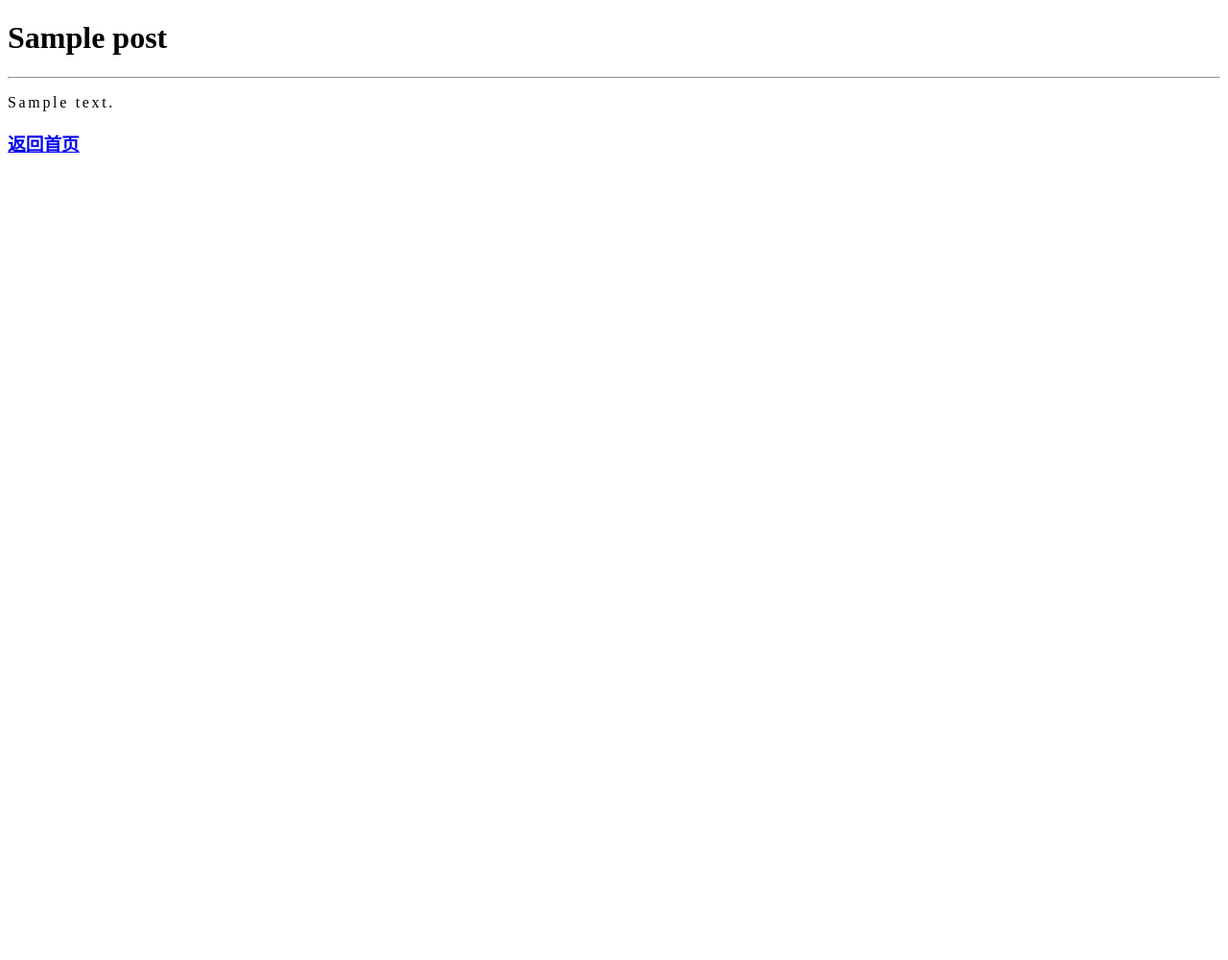
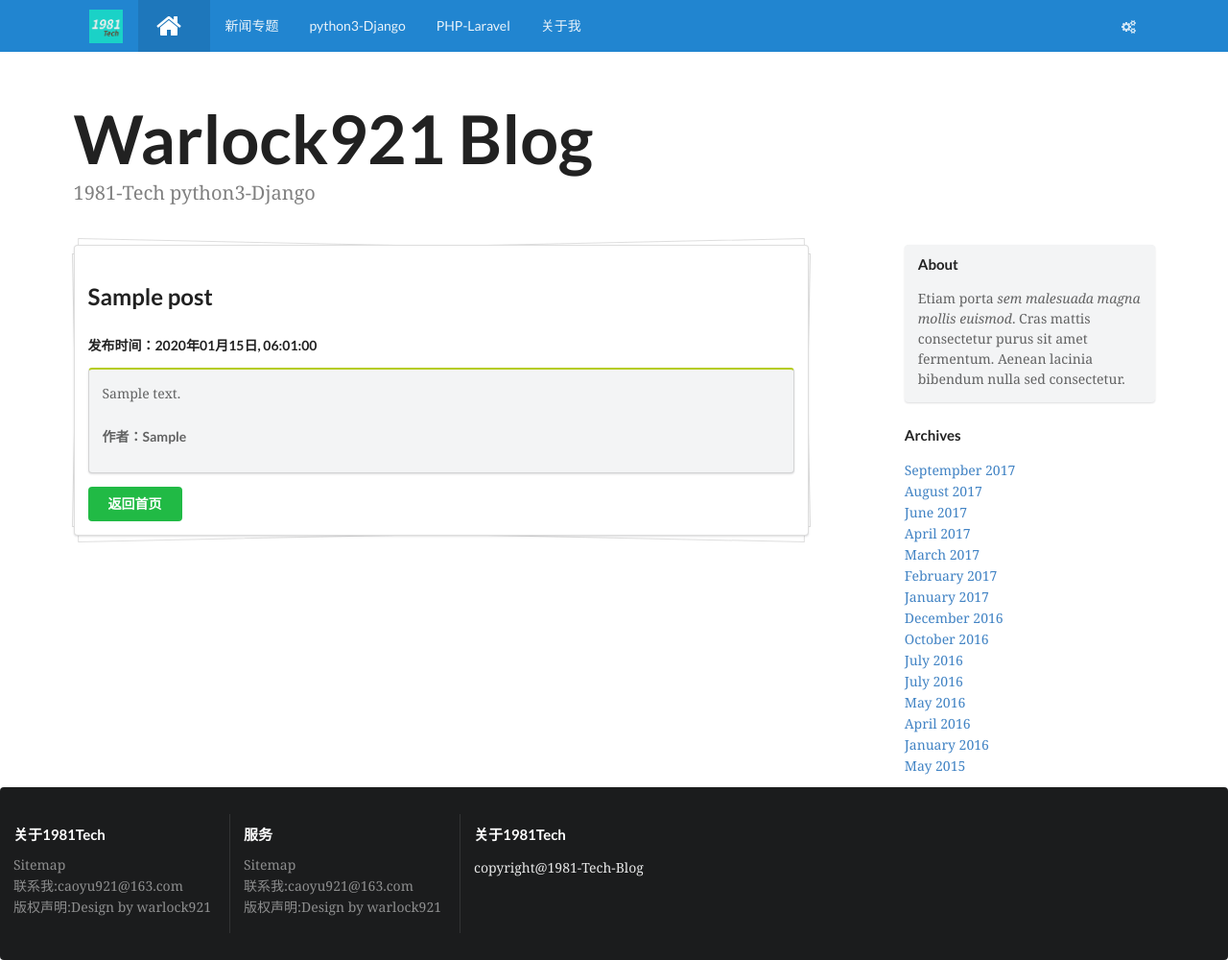
Before and after one commit to warlock921/mblog, a Django app: a page that uses templates/post.html in a window 1280 px wide. Shown: the whole page at 96% size. Before the commit the page ends 159 px from the top, so only its background shows below. Run offline with Django 3.2, Linux system fonts and the light colour scheme; tables that the repository leaves empty hold one stand-in row (values such as "Sample post").

Commit message:
增加作者字段，页面跳转完成！

```diff
--- a/mainsite/models.py
+++ b/mainsite/models.py
@@ -8,6 +8,7 @@ class Post(models.Model):
 	slug = models.CharField(max_length=200)
 	body = models.TextField()
 	pub_date = models.DateTimeField(default = timezone.now)
+	auth = models.CharField(max_length=100,default = 'warlock921')
 
 
 	class Meta:
--- a/requirements.txt
+++ b/requirements.txt
@@ -1,5 +1,7 @@
 configparser==3.5.0
 Django==1.11.5
+django-markdown-deux==1.0.5
+markdown2==2.3.4
 mysqlclient==1.3.12
 pkg-resources==0.0.0
 pytz==2017.2
--- a/templates/HTML/base.html
+++ b/templates/HTML/base.html
@@ -23,8 +23,17 @@
 {% include 'HTML/footer.html' %}
 </body>
 <style type="text/css">
-body {
+body,html {
+margin: 0;
+padding:0;
+height: 100%;
 font-family: Georgia, "Ubuntu Regular", "Times", serif;
+}
+.footer{
+position: absolute;
+bottom: 0;
+width: 100%;
+height: 180px;/*脚部的高度*/
 }
 .ui.inverted.pointing.menu .active.item:after {
 background-color: white !important;
--- a/templates/HTML/header.html
+++ b/templates/HTML/header.html
@@ -1,16 +1,17 @@
 <!--header.html-->
 {% load staticfiles %}
 <!DOCTYPE html>
-<div class="ui borderless fixed blue inverted pointing menu">
+<div class="ui borderless fixed blue inverted menu">
 	<div class="ui container">
 		<div class="item">
 			<img src="{% static "images/logo.png" %}">
 		</div>
-		<a class="header active item" href="#">首页</a>
+		<a class="header active item" href="/"><i class="big home icon"></i></a>
 		<a class="item" href="#">新闻专题</a>
 		<a class="item" href="#">python3-Django</a>
 		<a class="item" href="#">PHP-Laravel</a>
 		<a class="item" href="#">关于我</a>
+		<a class="item right circular ui icon button" href="/admin"><i class="icon settings"></i></a>
 	</div>
 </div>
 <div class="ui grid container">
--- a/templates/post.html
+++ b/templates/post.html
@@ -1,18 +1,66 @@
-<!DOCTYPE html>
-<html>
-<head>
-<meta charset="utf-8">
-<meta http-equiv="X-UA-Compatible" content="IE=edge,chrome=1">
-<title>欢迎光临我的博客</title>
-<meta name="description" content="">
-<meta name="keywords" content="">
-<link href="" rel="stylesheet">
-</head>
-<body>
-	<h1>{{post.title}}</h1>
+<!-- post.html -->
+{% extends "HTML/base.html" %}
+{% block title %} 1981Tec博客 {% endblock title %}
+{% block headmessage %}
+{% endblock headmessage %}
+{% block content %}
+<div class="ui grid container">
+	<div class="row" id="article">
+		<div class="eleven wide column">
+
+				<div class="ui piled segment">
+					<div>
+						<p>
+							<h1 class="ui large header">
+							{{ post.title }}
+							</h1>
+							<h5>
+							发布时间：{{post.pub_date | date:"Y年m月d日, h:m:s"}}
+							</h5>
+						</p>
+					</div>
+
+					<div class="ui olive secondary segment ">
+						<p>
+							{{post.body}}
+						</p>
+						<p>
+							<h5>
+							作者：{{post.auth}}
+							</h5>
+						</p>
+					</div>
+					<div>
+						<a class="positive ui button" href="/">返回首页</a>
+					</div>
+				</div>
+
+		</div>
+
+		<div class="four wide right floated column">
+			<div class="ui secondary segment">
+				<h4 class="ui header">
+				About
+				</h4>
+				<p>
+					Etiam porta <i>sem malesuada magna mollis euismod</i>. Cras mattis consectetur purus sit amet fermentum. Aenean lacinia bibendum nulla sed consectetur.
+				</p>
+			</div>
+			<h4 class="ui header">
+			Archives
+			</h4>
+			<div class="ui list">
+				<a class="item">Septempber 2017</a><a class="item">August 2017</a><a class="item">June 2017</a><a class="item">April 2017</a><a class="item">March 2017</a><a class="item">February 2017</a><a class="item">January 2017</a><a class="item">December 2016</a><a class="item">October 2016</a><a class="item">July 2016</a><a class="item">July 2016</a><a class="item">May 2016</a><a class="item">April 2016</a><a class="item">January 2016</a><a class="item">May 2015</a>
+			</div>
+		</div>
+	</div>
+</div>
+
+
+	<!--<h1>{{post.title}}</h1>
 	<hr>
 		<p style="font-size: 12pt;letter-spacing: 2pt">{{post.body}}</p>
 	</hr>
-	<h3><a href="/">返回首页</a></h3>
-</body>
-</html>
+	<h3><a href="/">返回首页</a></h3>-->
+
+{% endblock content%}
```
Also changed, not shown: templates/index.html (+11 -4 lines), mainsite/migrations/0002_post_auth.py (added).
